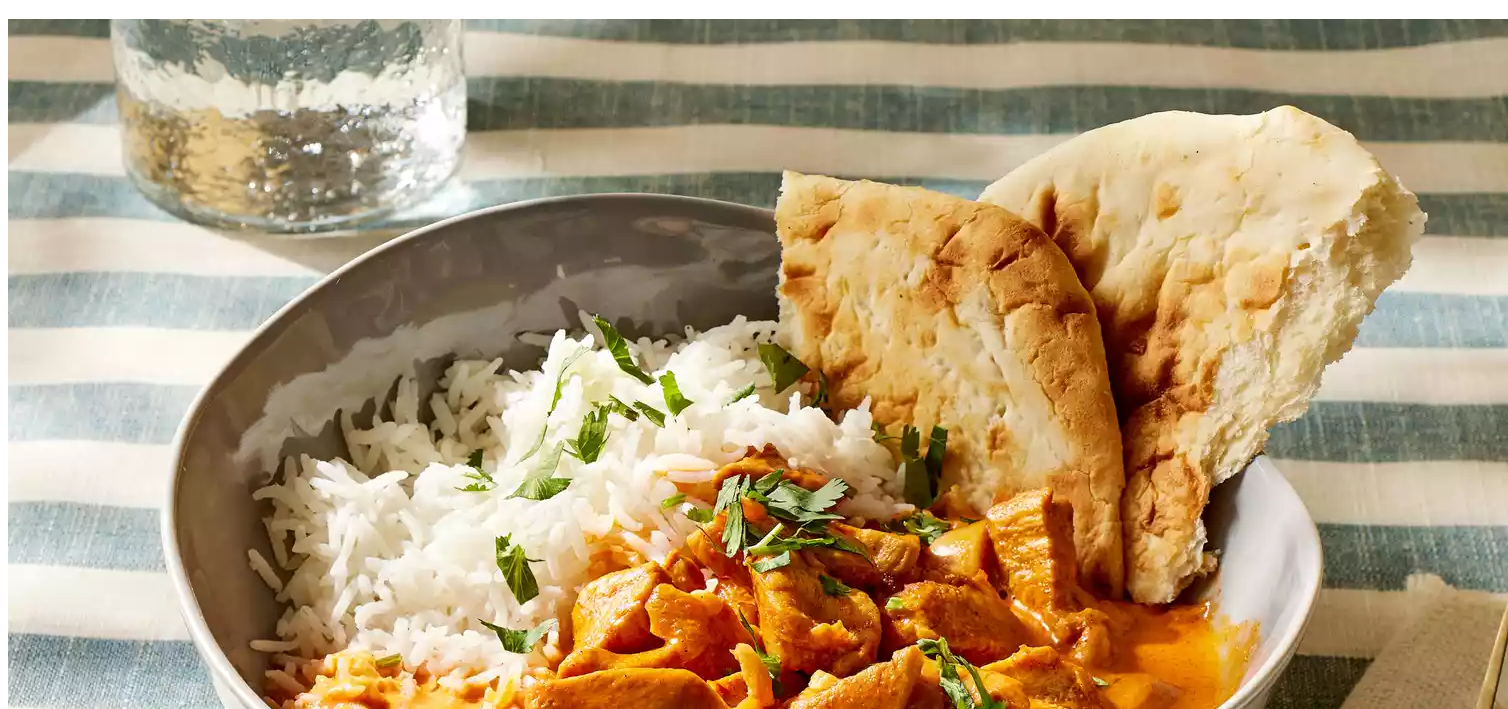
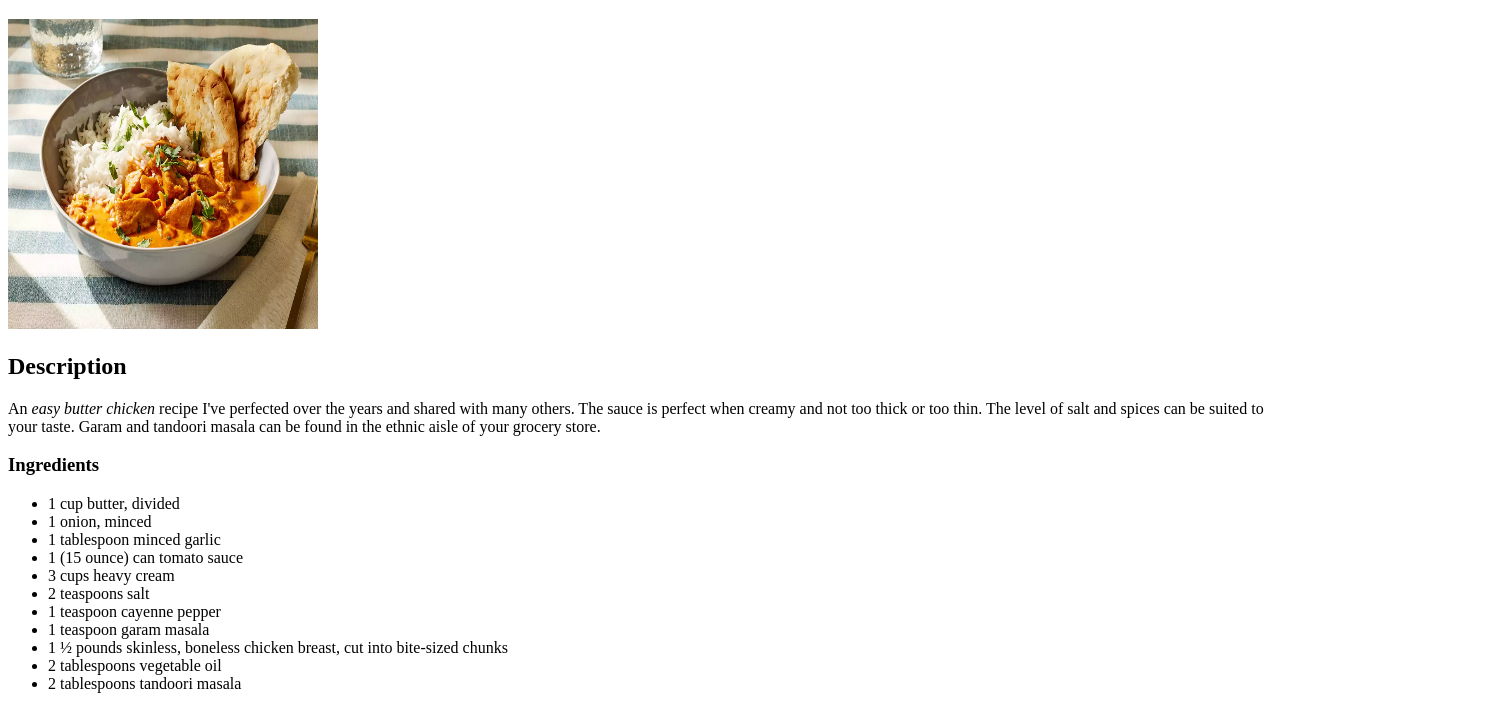
Before and after one commit to govardhanchinta99/odin-recipes, a plain HTML site: page recipes/butter_chicken.html in a window 1280 px wide. Shown: the part 87-796 px from the top of the page, 1508 px wide, since content can reach past the window. Drawn offline with Linux system fonts and the light colour scheme.

Commit message:
Edited index.html and recipe .html files in recipe folder

```diff
--- a/recipes/butter_chicken.html
+++ b/recipes/butter_chicken.html
@@ -8,9 +8,9 @@
 <body>
     <a href="../index.html">Home</a>
     <h1>Butter Chicken</h1>
-    <img src="../images/Indian-Butter-Chicken.jpeg"/>
+    <img src="../images/Indian-Butter-Chicken.jpeg" alt="Butter chicken" height="310" width="310"/>
     <h2>Description</h2>
-    <p>An easy butter chicken recipe I've perfected over the years and shared with many others. The sauce is perfect when creamy and not too thick or too thin. The level of salt and spices can be suited to your taste. Garam and tandoori masala can be found in the ethnic aisle of your grocery store.</p>
+    <p>An <em>easy butter chicken</em> recipe I've perfected over the years and shared with many others. The sauce is perfect when creamy and not too thick or too thin. The level of salt and spices can be suited to your taste. Garam and tandoori masala can be found in the ethnic aisle of your grocery store.</p>
     <h3>Ingredients</h3>
     <ul>
         <li>1 cup butter, divided</li>
```
Also changed, not shown: recipes/crispy_vegetable_pakoda.html (+2 -2 lines), recipes/idli.html (+1 -1 lines).
